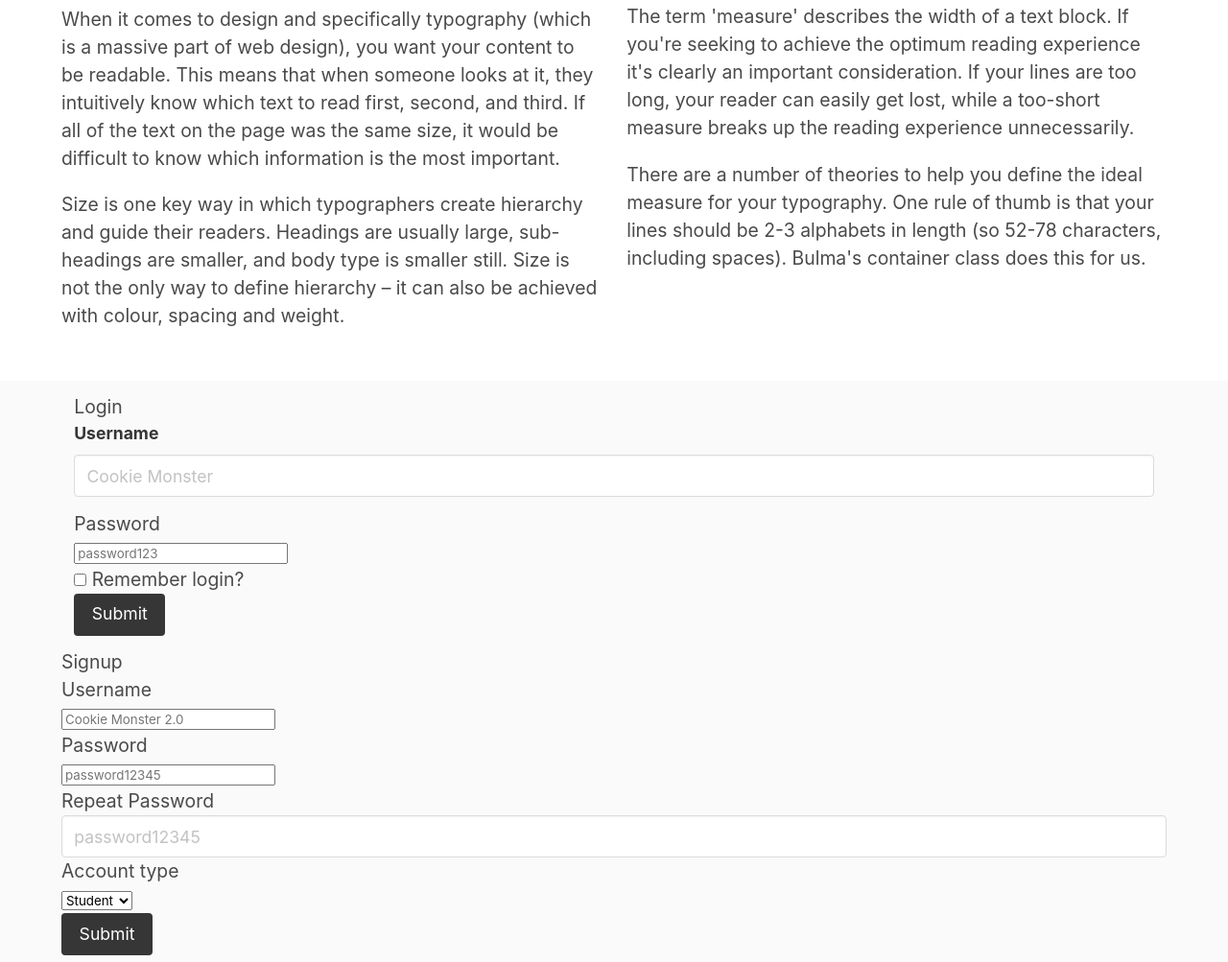
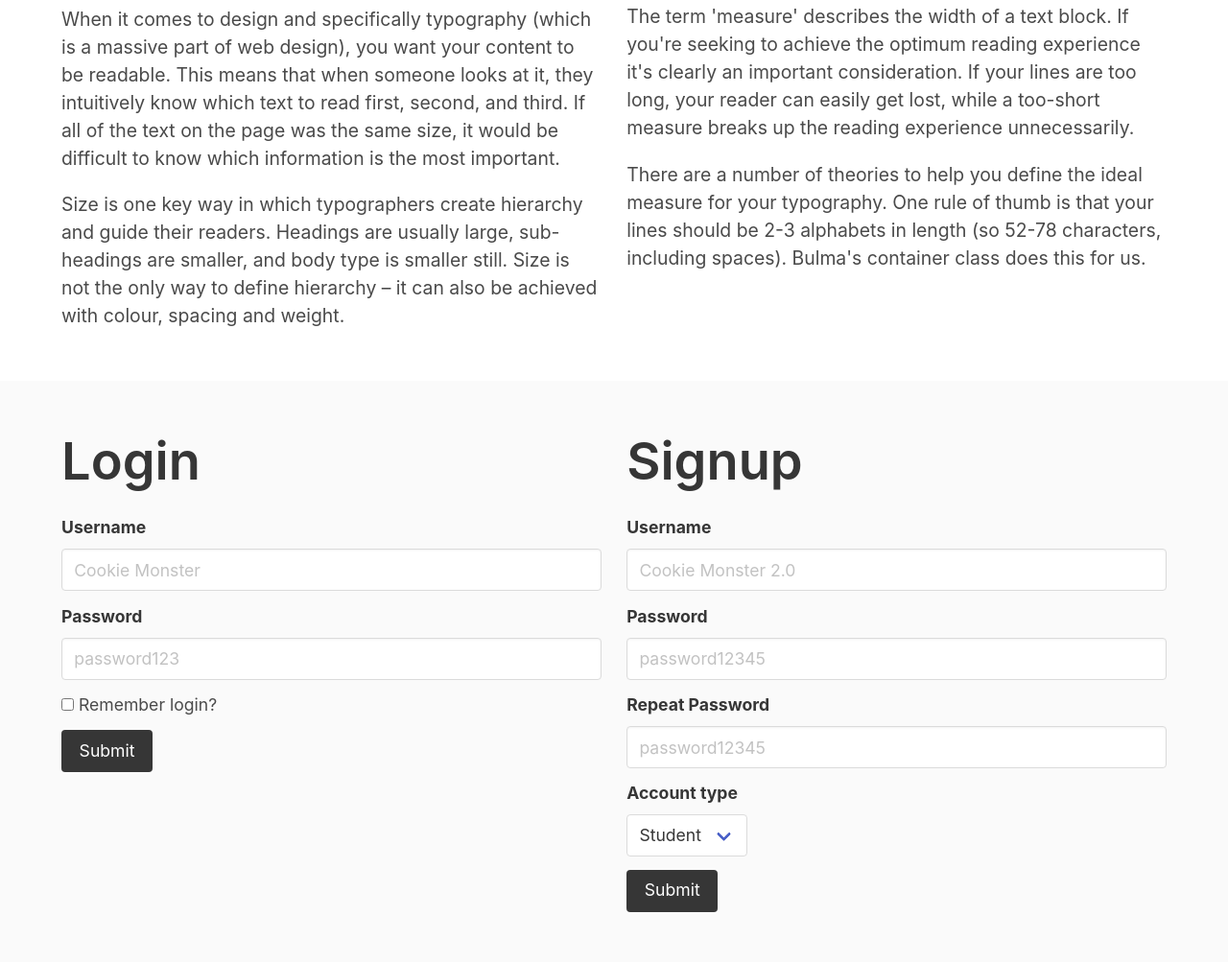
Before and after one commit to jdmar3-comp426/a02-ayanamonr, a website: page index.html in a window 1280 px wide. Shown: the part 3473-4476 px from the top of the page at 96% size. Drawn offline with nearby package versions, Linux system fonts and the light colour scheme; a web font is replaced by a local one.

Commit message:
form now done

```diff
--- a/index.html
+++ b/index.html
@@ -151,11 +151,11 @@
         </div>
     </div>
 </section>
-<section class="">
+<section class="section">
     <div class="container">
-        <div class="">
+        <div class="columns">
             <div class="column">
-                <h1 class="">Login</h1>
+                <h1 class="title">Login</h1>
                 <form>
                     <div class="field">
                         <label class="label">Username</label>
@@ -163,14 +163,14 @@
                             <input class="input" type="text" placeholder="Cookie Monster" name="username">
                         </div>
                     </div>
-                    <div class="">
-                        <label class="">Password</label>
-                        <div class="">
-                            <input class="" type="password" placeholder="password123" name="password">
+                    <div class="field">
+                        <label class="label">Password</label>
+                        <div class="control">
+                            <input class="input" type="password" placeholder="password123" name="password">
                         </div>
                     </div>
-                    <div class="">
-                        <div class="">
+                    <div class="field">
+                        <div class="control">
                             <label class="checkbox">
                                 <input type="checkbox" name="remember">
                                 Remember login?
@@ -184,31 +184,31 @@
                     </div>
                 </form>
             </div>
-            <div class="">
-                <h1 class="">Signup</h1>
+            <div class="column">
+                <h1 class="title">Signup</h1>
                 <form>
-                    <div class="">
-                        <label class="">Username</label>
-                        <div class="">
-                            <input class="" type="text" placeholder="Cookie Monster 2.0" name="username">
+                    <div class="field">
+                        <label class="label">Username</label>
+                        <div class="control">
+                            <input class="input" type="text" placeholder="Cookie Monster 2.0" name="username">
                         </div>
                     </div>
-                    <div class="">
-                        <label class="">Password</label>
-                        <div class="">
-                            <input class="" type="password" placeholder="password12345">
+                    <div class="field">
+                        <label class="label">Password</label>
+                        <div class="control">
+                            <input class="input" type="password" placeholder="password12345">
                         </div>
                     </div>
-                    <div class="">
-                        <label class="">Repeat Password</label>
-                        <div class="">
+                    <div class="field">
+                        <label class="label">Repeat Password</label>
+                        <div class="control">
                             <input class="input" type="password" placeholder="password12345" name="password">
                         </div>
                     </div>
-                    <div class="">
-                        <label class="">Account type</label>
-                        <div class="">
-                            <div class="">
+                    <div class="field">
+                        <label class="label">Account type</label>
+                        <div class="control">
+                            <div class="select">
                                 <select name="accountType">
                                     <option>Student</option>
                                     <option>Teacher</option>
```
